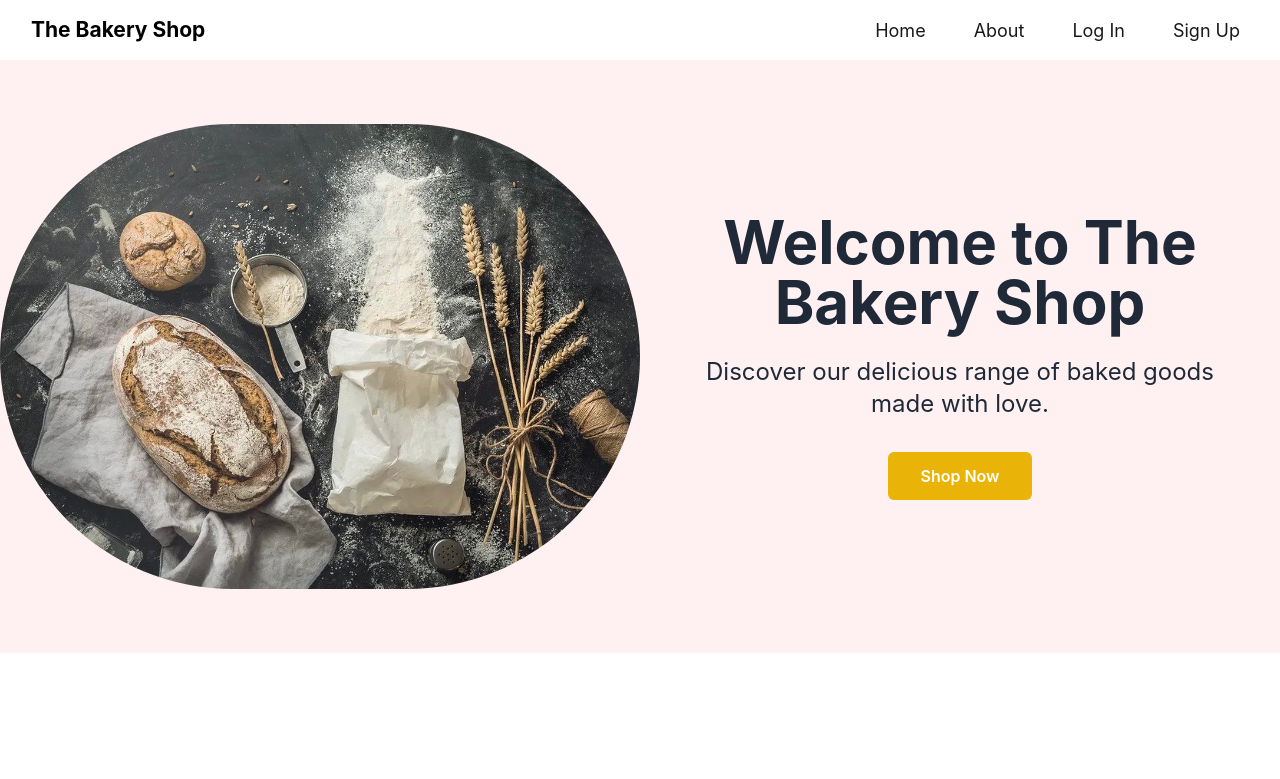
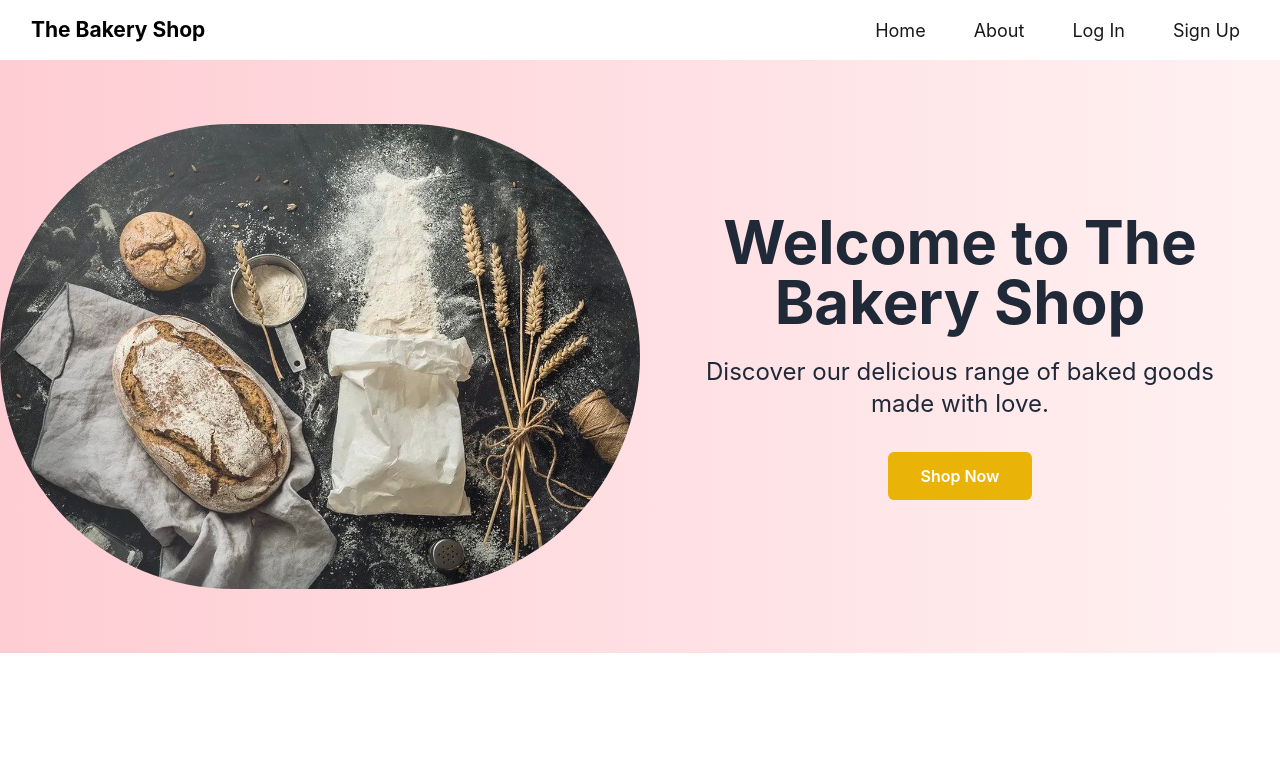
Before and after one commit to WebDevelopment-ASU/Bakery-System-Frontend, a React (Create React App) app: page / in a window 1280 px wide. Shown: the top 779 px of the page. Built offline with nearby package versions, Linux system fonts and the light colour scheme.

Commit message:
updating style

```diff
--- a/src/pages/LandingPage/LandingPage.jsx
+++ b/src/pages/LandingPage/LandingPage.jsx
@@ -38,7 +38,7 @@ const Landing = () => {
     return (
         <section className="bg-white">
             <style>{fadeAnimation}</style>
-            <div className="bg-rose-50 pt-16 pb-16">
+            <div className="bg-gradient-to-r from-rose-200 to-rose-50 pt-16 pb-16">
                 <div className="flex items-center justify-center">
                     {/* Banner photo */}
                     <div className="w-1/2">
```
